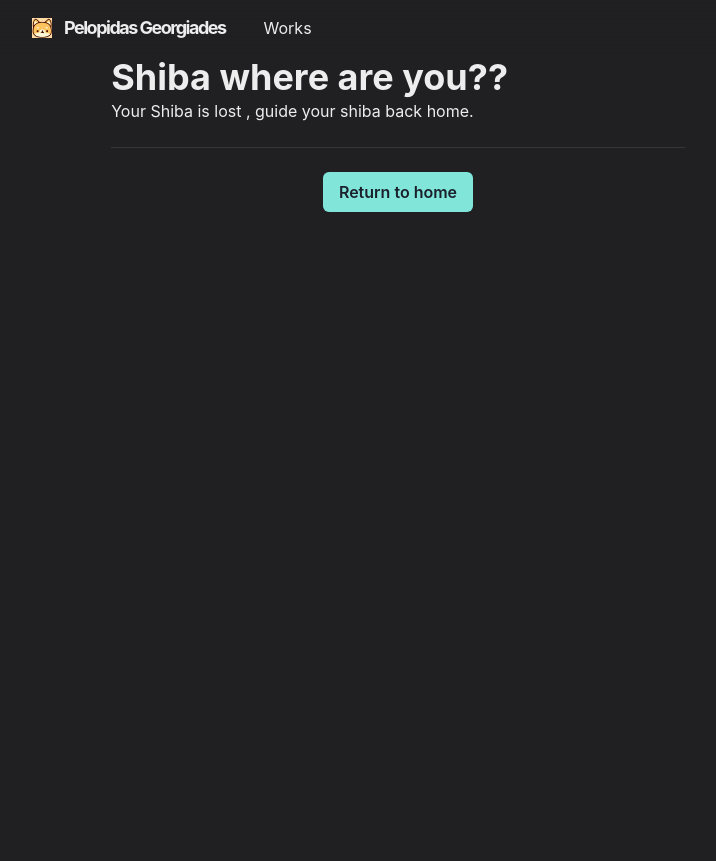
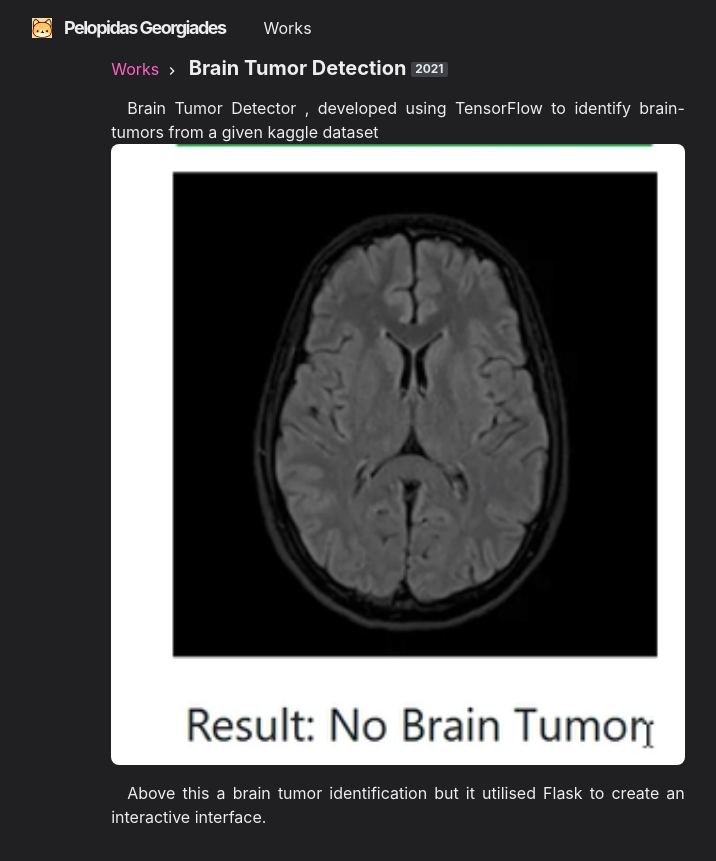
Before and after one commit to PelopG/personal-website, a Next.js app: page /works/brain in a window 1280 px wide. Before the commit this address had no page. Shown: the whole page, without its empty margins (242-958 px from the left). Before the commit the page ends 800 px from the top, so only its background shows below. Built offline with nearby package versions, Linux system fonts and the light colour scheme.

Commit message:
Add files via upload

```diff
--- /dev/null
+++ b/pages/works/brain.js
@@ -0,0 +1,25 @@
+import { Container, Badge, Link, List, ListItem } from '@chakra-ui/react'
+import { ExternalLinkIcons } from '@chakra-ui/icons'
+import { Title, WorkImage, Meta } from '../../components/work'
+import P from '../../components/paragraph'
+import Layout from '../../components/layouts/article'
+
+const Work = () => {
+          return(
+              <Layout title="brain">
+                  <Container>
+                 <Title>
+                 Brain Tumor Detection  <Badge>2021</Badge>
+                </Title>
+                    <P>
+                     Brain Tumor Detector , developed using TensorFlow to identify brain-tumors from a given kaggle dataset
+                    </P>
+                   <WorkImage src ="/images/works/brain.png" alt="brain" />
+                   <P>
+                    Above this a brain tumor identification but it utilised Flask to create an interactive interface.
+                  </P>
+               </Container>
+             </Layout>
+           )
+}
+export default Work
```
Also changed, not shown: pages/works/distribution.js (added, +25 -0 lines), pages/works/game.js (+6 -1 lines).
